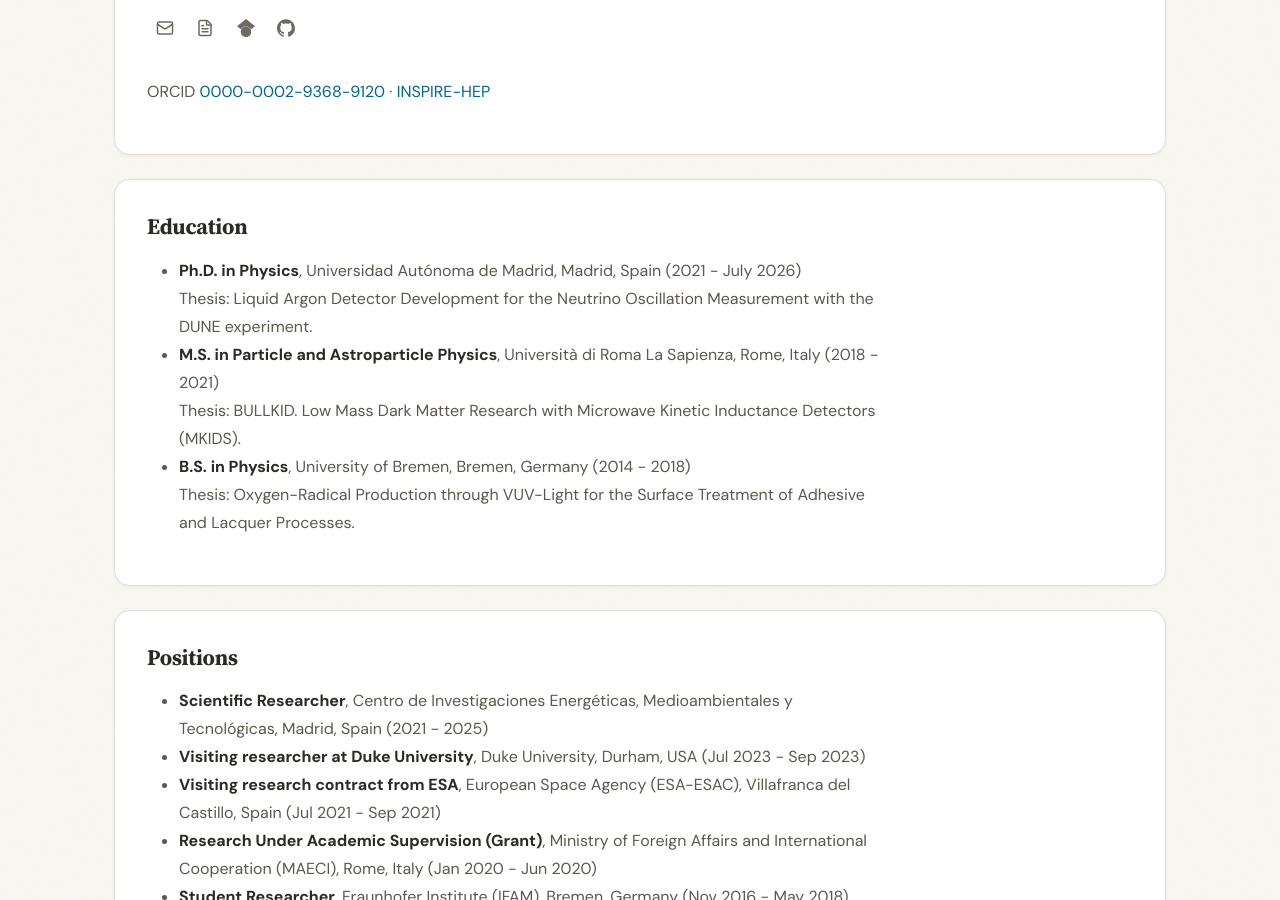
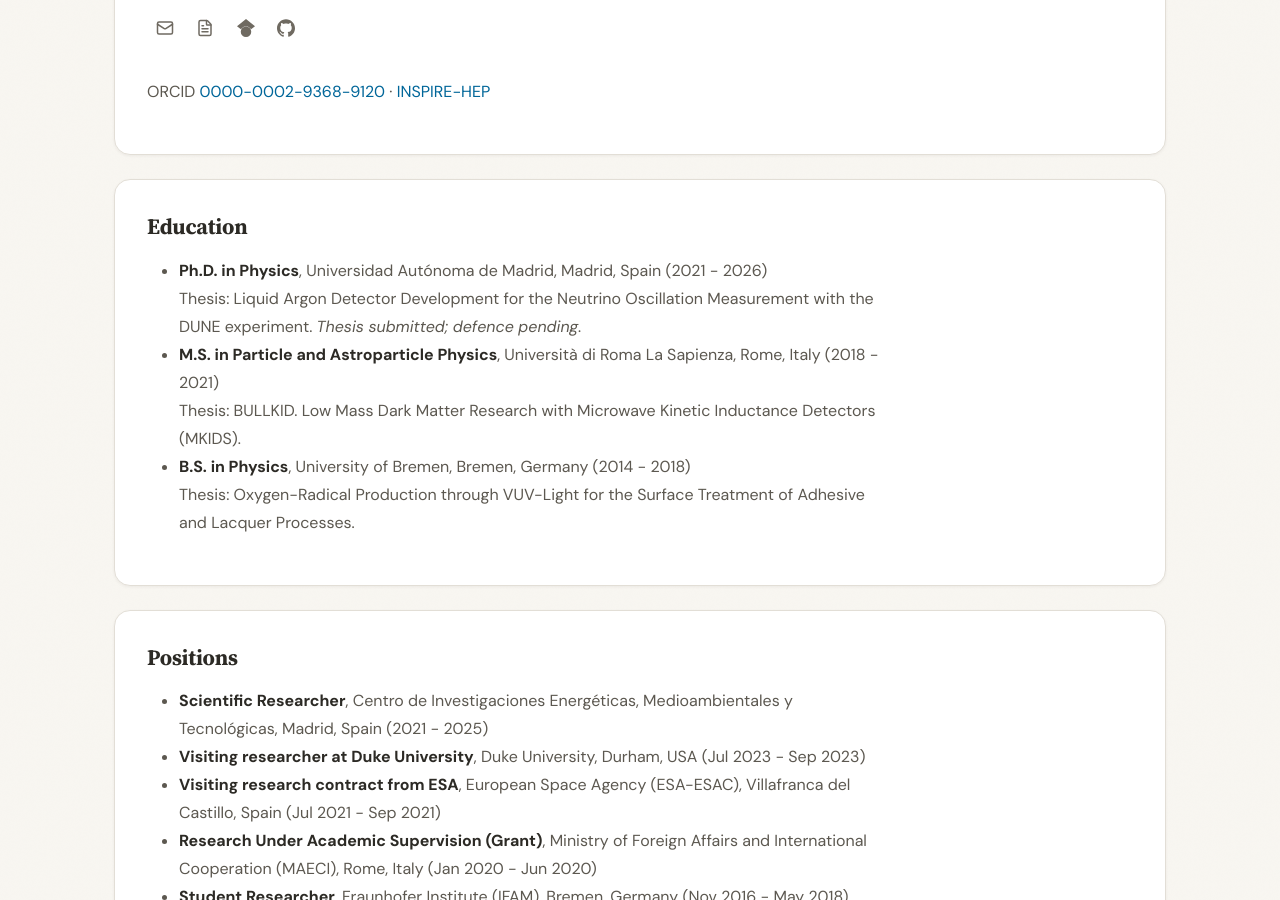
Before and after one commit to mantheys/mantheys.github.io, a Jekyll site: the page built from _pages/about.md, in a window 1280 px wide and 900 px high, scrolled down 327 px. Built offline with Jekyll 4.4.1, drawn with Linux system fonts in a browser that asks for light colours; a script that is not in the unit is left out.

Commit message:
Correct the Ph.D. dates and mark the thesis as submitted
"2021 - July 2026" read as a completion date for a degree that is submitted but
not yet defended. Changes it to "2021 - 2026" and adds an optional `status`
field, rendered after the thesis title on both the About page and the CV.

The status is left undated until the defence is scheduled. Title stays
"Ph.D. Candidate" throughout, and the CIEMAT position stays closed at 2025.

Co-Authored-By: Claude Opus 5 <noreply@anthropic.com>
Claude-Session: https://claude.ai/code/session_01DzxENy2UgYNVJ2daVYu1Jp

```diff
--- a/_data/education.yml
+++ b/_data/education.yml
@@ -2,11 +2,13 @@
 - degree: Ph.D. in Physics
   institution: Universidad Autónoma de Madrid
   location: Madrid, Spain
-  dates: 2021 - July 2026
+  dates: 2021 - 2026
   short: "(2026) Ph.D. Physics, UAM Madrid"
   thesis: >-
     Liquid Argon Detector Development for the Neutrino Oscillation Measurement
     with the DUNE experiment.
+  # Shown after the thesis title. Add the date here once the defence is scheduled.
+  status: Thesis submitted; defence pending.
 
 - degree: M.S. in Particle and Astroparticle Physics
   institution: Università di Roma La Sapienza
--- a/_pages/about.md
+++ b/_pages/about.md
@@ -30,7 +30,7 @@ ORCID <a href="{{ site.links.orcid }}">0000-0002-9368-9120</a> &middot;
 <ul>
 {% for e in site.data.education %}
 <li><strong>{{ e.degree }}</strong>, {{ e.institution }}, {{ e.location }} ({{ e.dates }})<br>
-<span style="color: var(--text-secondary);">Thesis: {{ e.thesis }}</span></li>
+<span style="color: var(--text-secondary);">Thesis: {{ e.thesis }}{% if e.status %} <em>{{ e.status }}</em>{% endif %}</span></li>
 {% endfor %}
 </ul>
 </div>
```
Also changed, not shown: 2 other files.
